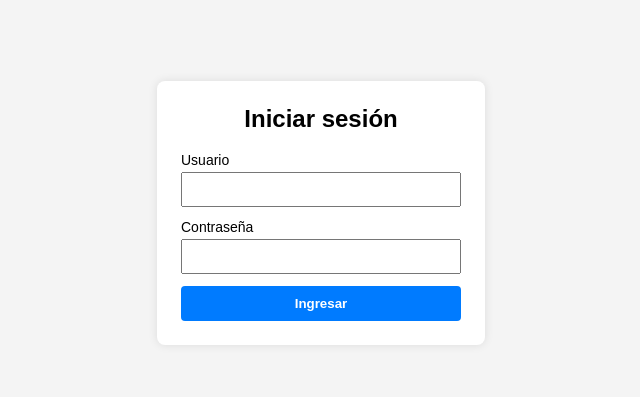
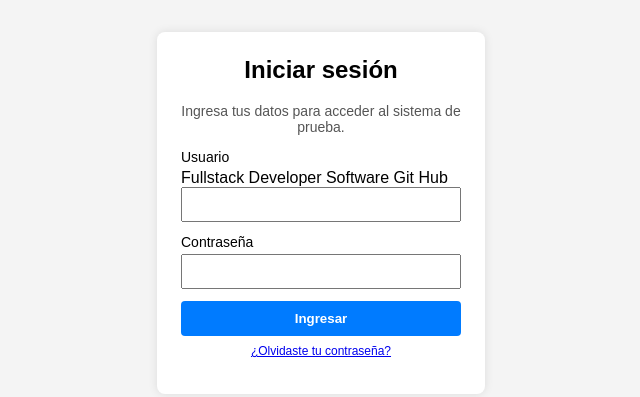
Before and after one commit to gleiceromar/login_web_git, a plain HTML site: page index.html in a window 1280 px wide. Shown: the part 187-584 px from the top of the page, without its empty margins (319-959 px from the left). Drawn offline with Linux system fonts and the light colour scheme.

Commit message:
Actualizar pagina web

```diff
--- a/index.html
+++ b/index.html
@@ -54,11 +54,16 @@
  </style>
 </head>
 <body>
- <div class="login-card">
+<div class="login-card">
  <h2>Iniciar sesión</h2>
+ <p style="font-size: 14px; color: #555; text-align: center;">
+ Ingresa tus datos para acceder al sistema de prueba.
+ </p>
  <form>
  <div class="form-group">
  <label for="usuario">Usuario</label>
+Fullstack Developer Software
+Git Hub
  <input type="text" id="usuario" name="usuario" required>
  </div>
  <div class="form-group">
@@ -67,6 +72,9 @@
  </div>
  <button type="submit">Ingresar</button>
  </form>
- </div>
+ <p style="font-size: 12px; text-align: center; margin-top: 8px;">
+ <a href="#">¿Olvidaste tu contraseña?</a>
+ </p>
+</div>
 </body>
 </html>
```
